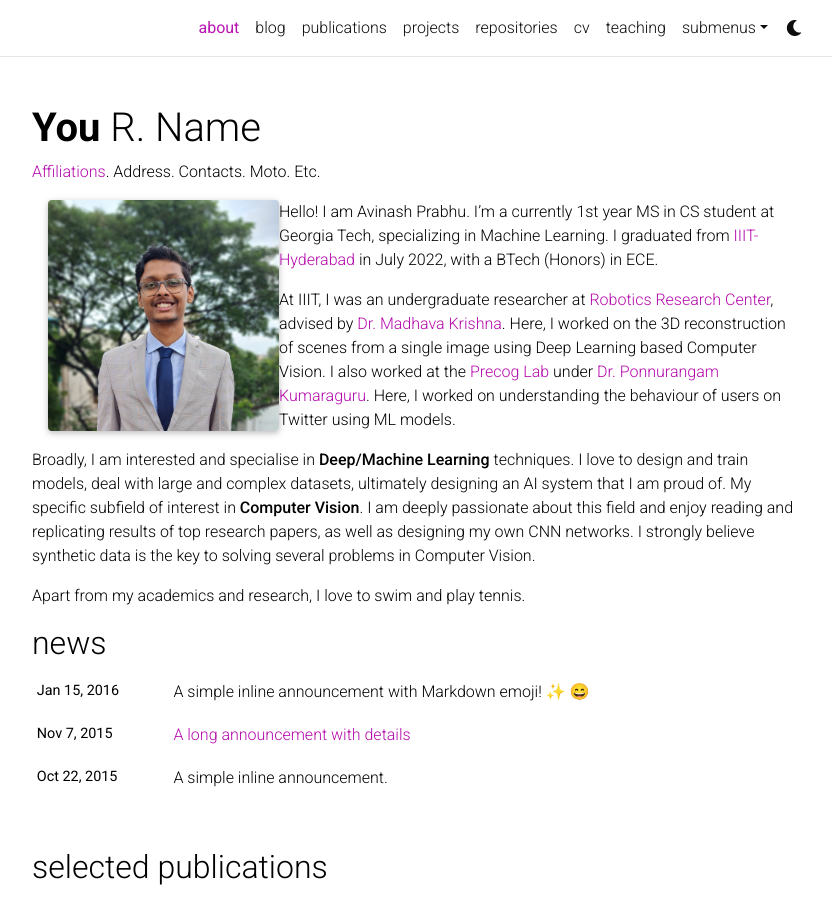
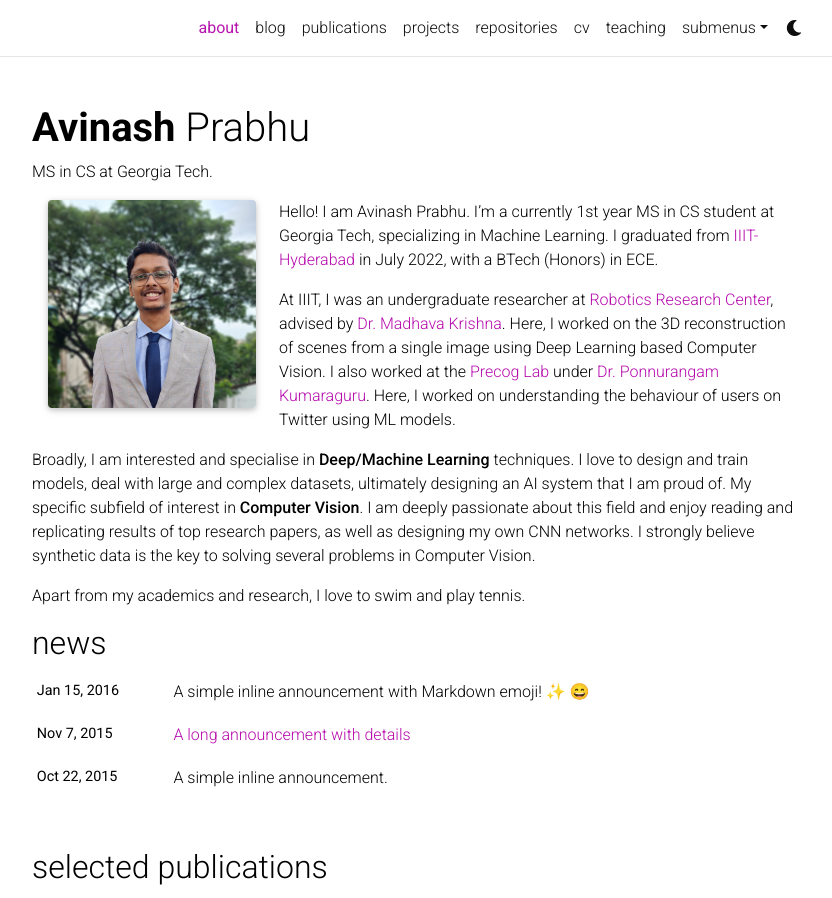
Before and after one commit to Avinash2468/avinash2468.github.io, a Jekyll site: the page built from _pages/about.md, in a window 1280 px wide and 1188 px high, cut to the strip 0-898 px from the top of the window. Shown: the whole strip, without its empty margins (223-1055 px from the left). Built offline with Jekyll 4.4.1, drawn with Linux system fonts in a browser that asks for light colours; full-size pictures stand in for the smaller copies a plugin makes; emoji names are drawn with the system emoji font; comment, search, counter and statistics services are not loaded; a style sheet for code colours, icons or effects is not loaded; some of the changed text lies outside the part shown.

Commit message:
homepage done

```diff
--- a/_config.yml
+++ b/_config.yml
@@ -3,10 +3,10 @@
 # -----------------------------------------------------------------------------
 
 title: blank # the website title (if blank, full name will be used instead)
-first_name: You
-middle_name: R.
-last_name: Name
-email: you@example.com
+first_name: Avinash
+middle_name:
+last_name: Prabhu
+email: avinashprabhu2001@gmail.com
 description: > # the ">" symbol means to ignore newlines until "footer_text:"
   A simple, whitespace theme for academics. Based on [*folio](https://github.com/bogoli/-folio) design.
 footer_text: >
--- a/_pages/about.md
+++ b/_pages/about.md
@@ -2,7 +2,7 @@
 layout: about
 title: about
 permalink: /
-subtitle: <a href='#'>Affiliations</a>. Address. Contacts. Moto. Etc.
+subtitle: MS in CS at Georgia Tech.
 
 profile:
   align: left
--- a/_sass/_layout.scss
+++ b/_sass/_layout.scss
@@ -29,7 +29,7 @@ body.sticky-bottom-footer {
 // Profile
 .profile {
   img {
-    width: 100%;
+    width: 90%;
   }
 }
 
```
Also changed, not shown: 6 other files.
